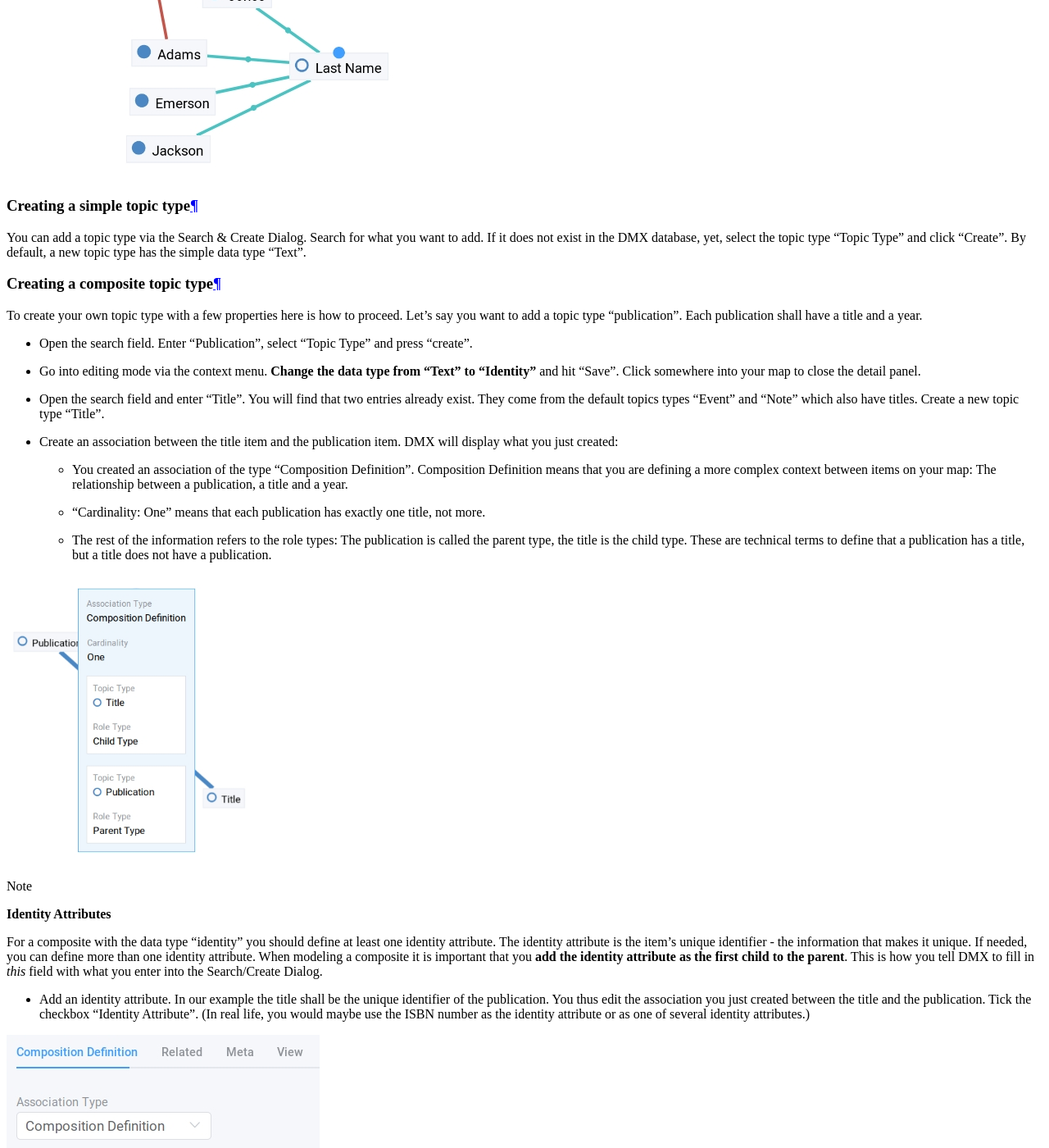
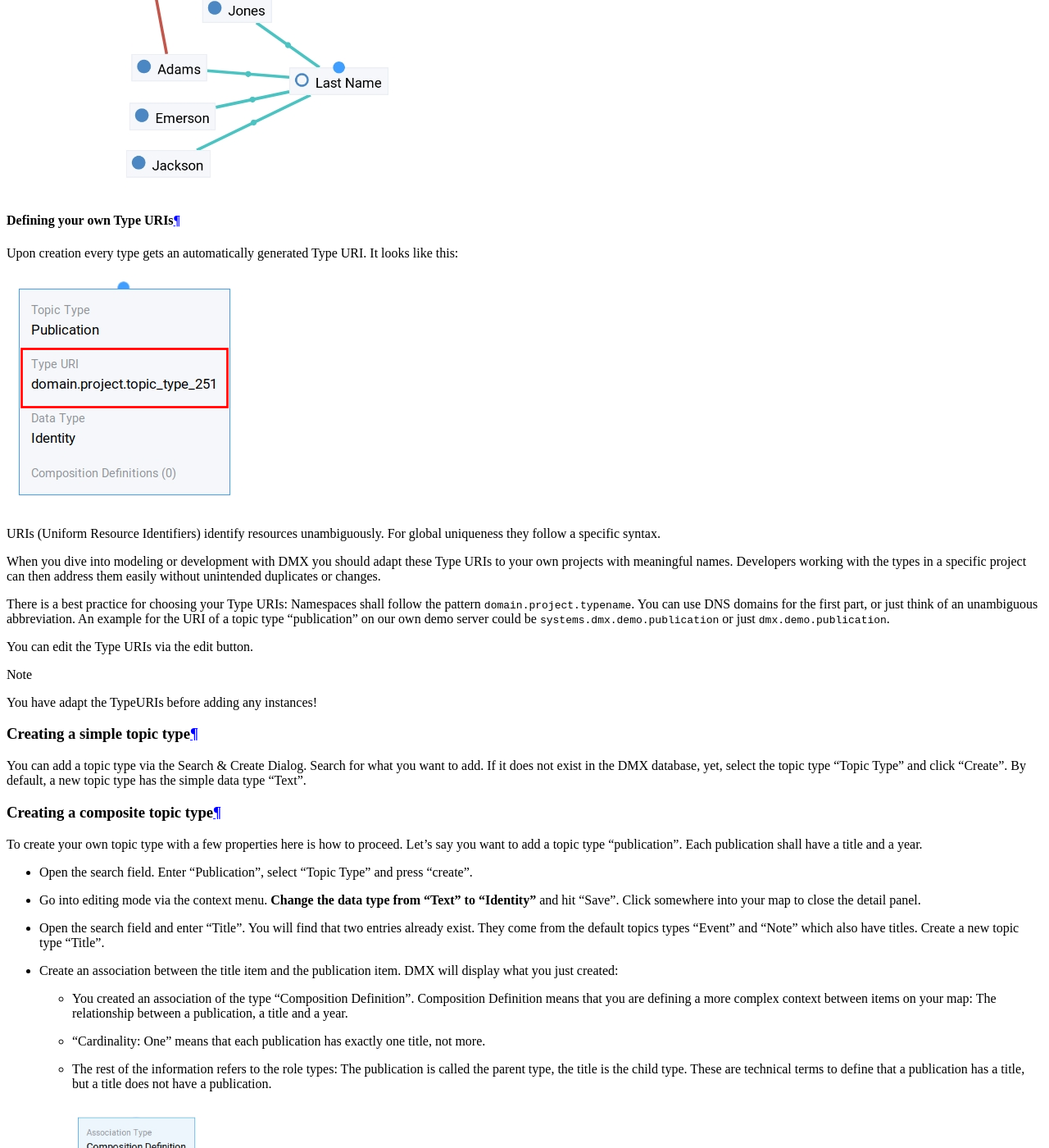
Before and after one commit to dmx-systems/dmx-documentation, a Sphinx documentation site: the page built from docs/user.rst, in a window 1280 px wide and 1400 px high, scrolled down 43722 px. Shown: the whole window at 82% size. Built offline with Sphinx 7.4.7 and the Read the Docs theme 2.0.0, drawn with Linux system fonts in a browser that asks for light colours; some of the changed text lies outside the part shown.

Commit message:
Explained TypeURIs

```diff
--- a/docs/user.rst
+++ b/docs/user.rst
@@ -1052,6 +1052,31 @@ If you are sure you do not need it, you can explicitly delete it.
 
 .. image:: _static/changing-a-persons-name2.png
 
+.. _user-defining-your-own-type-uris:
+
+Defining your own Type URIs
+---------------------------
+
+Upon creation every type gets an automatically generated Type URI.
+It looks like this:
+
+.. image:: _static/generated-type-uri.png
+
+URIs (Uniform Resource Identifiers) identify resources unambiguously.
+For global uniqueness they follow a specific syntax.
+
+When you dive into modeling or development with DMX you should adapt these Type URIs to your own projects with meaningful names.
+Developers working with the types in a specific project can then address them easily without unintended duplicates or changes.
+
+There is a best practice for choosing your Type URIs:
+Namespaces shall follow the pattern ``domain.project.typename``.
+You can use DNS domains for the first part, or just think of an unambiguous abbreviation.
+An example for the URI of a topic type "publication" on our own demo server could be ``systems.dmx.demo.publication`` or just ``dmx.demo.publication``.
+
+You can edit the Type URIs via the edit button.
+
+.. note:: You have adapt the TypeURIs before adding any instances!
+
 .. _user-creating-a-simple-topic-type:
 
 Creating a simple topic type
```
Also changed, not shown: docs/_static/generated-type-uri.png (added).
